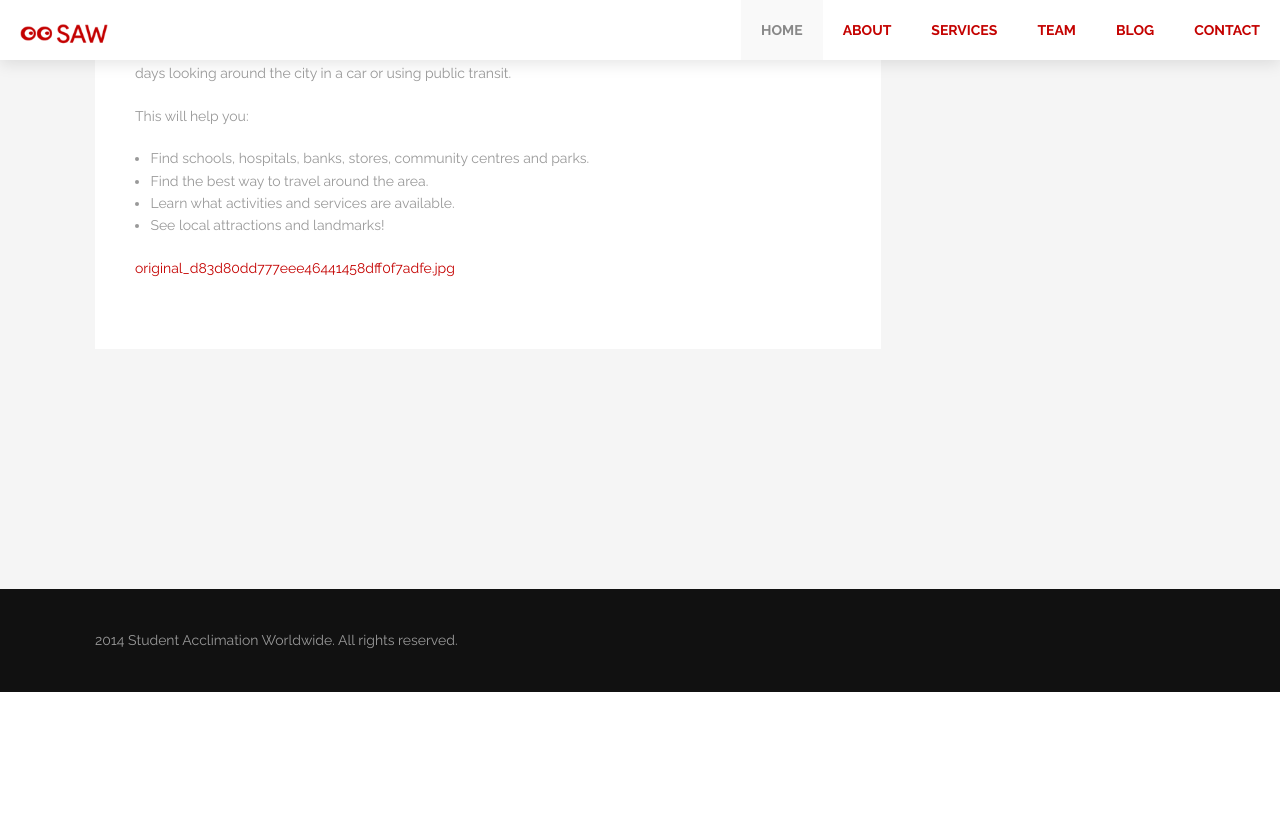
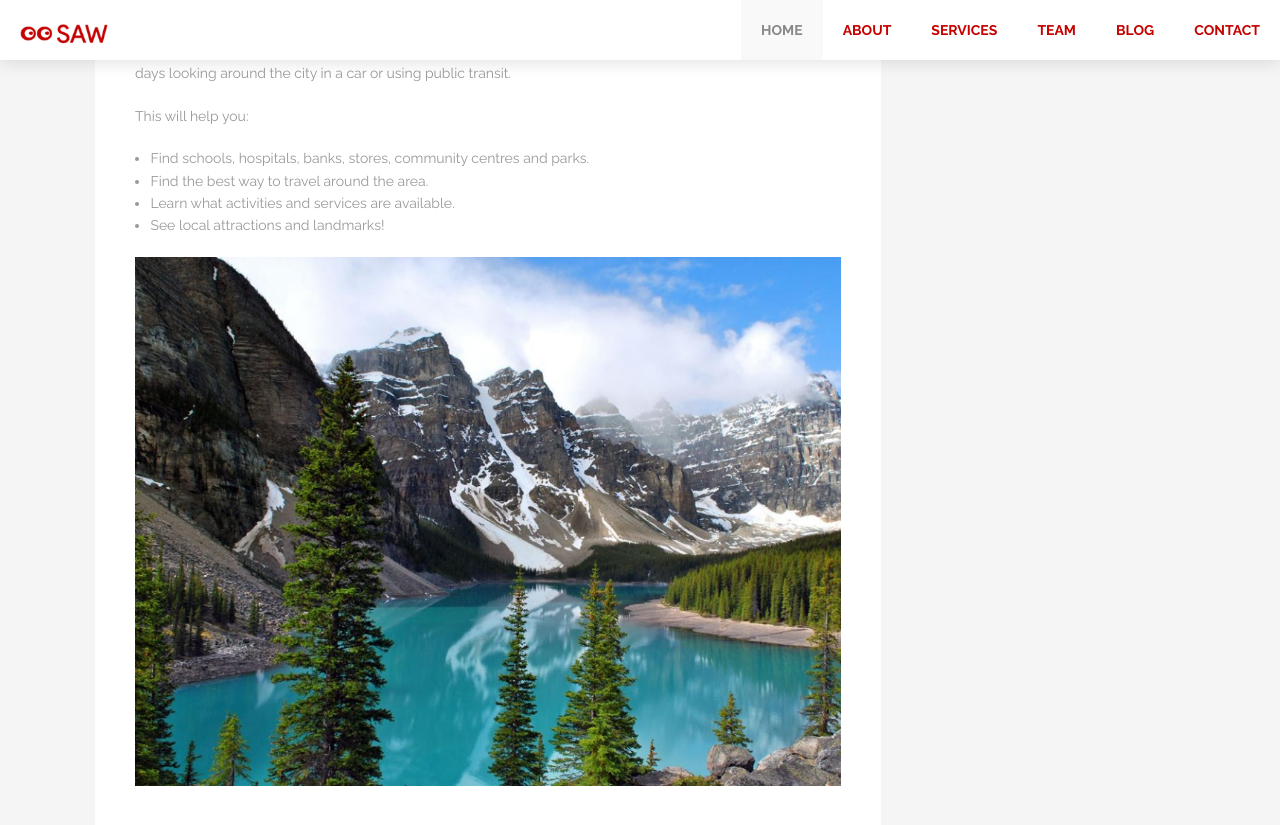
Before and after one commit to prabhav/saw, a Jekyll site: the page built from _posts/2019-05-08-welcome-to-canada-checklist.markdown, in a window 1280 px wide and 900 px high, scrolled down 1346 px. Shown: the top 825 px of the window. Built offline with Jekyll 4.4.1, drawn with Linux system fonts in a browser that asks for light colours; before the commit the page ends 2038 px from its top, so only the background shows below that.

Commit message:
Updated Welcome To Canada Checklist

```diff
--- a/_posts/2019-05-08-welcome-to-canada-checklist.markdown
+++ b/_posts/2019-05-08-welcome-to-canada-checklist.markdown
@@ -42,4 +42,4 @@ This will help you:
 * Learn what activities and services are available.
 * See local attractions and landmarks!
 
-[original_d83d80dd777eee46441458dff0f7adfe.jpg](/uploads/original_d83d80dd777eee46441458dff0f7adfe.jpg)
+ ![original_d83d80dd777eee46441458dff0f7adfe.jpg](/uploads/original_d83d80dd777eee46441458dff0f7adfe.jpg)
```
